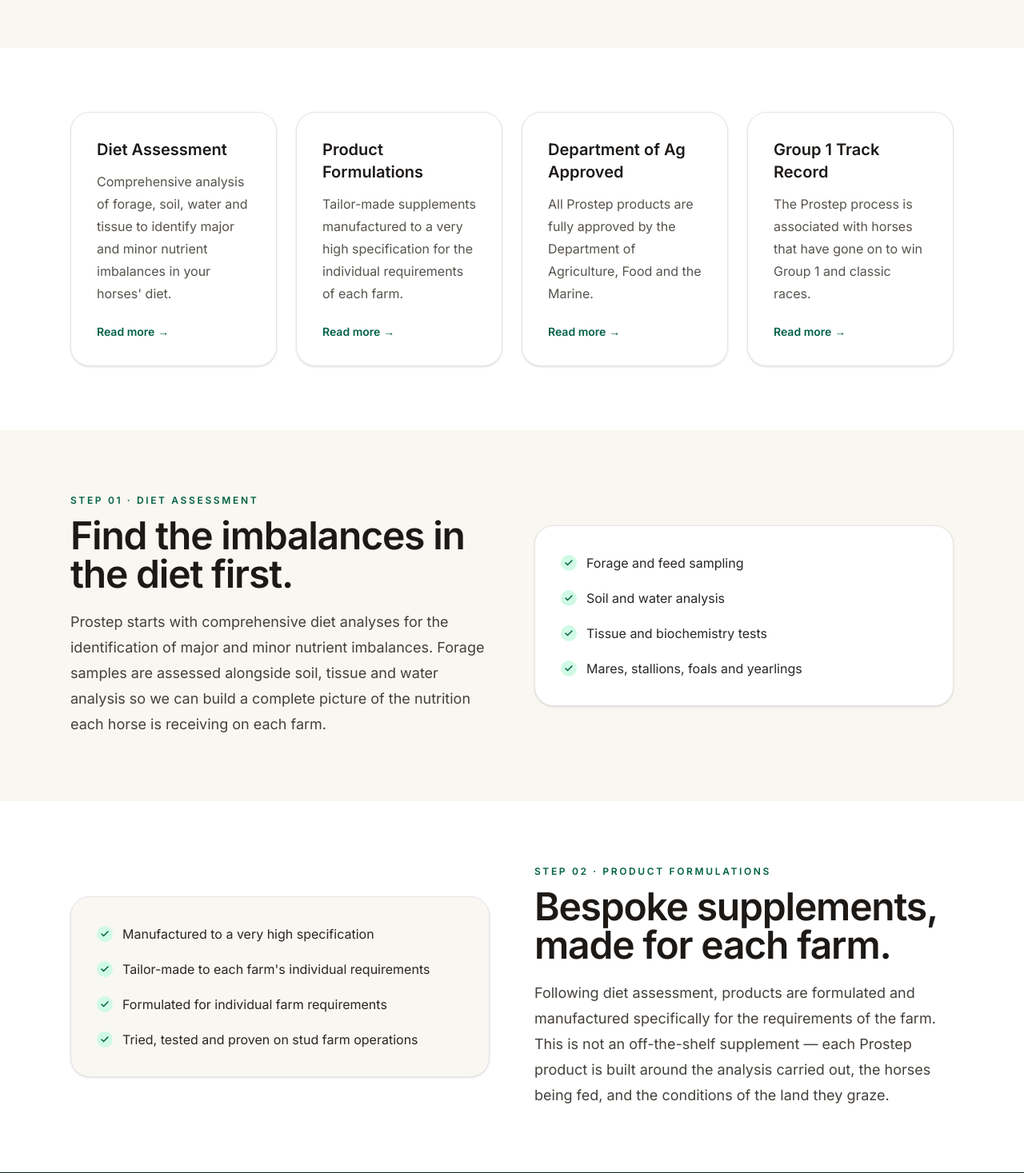
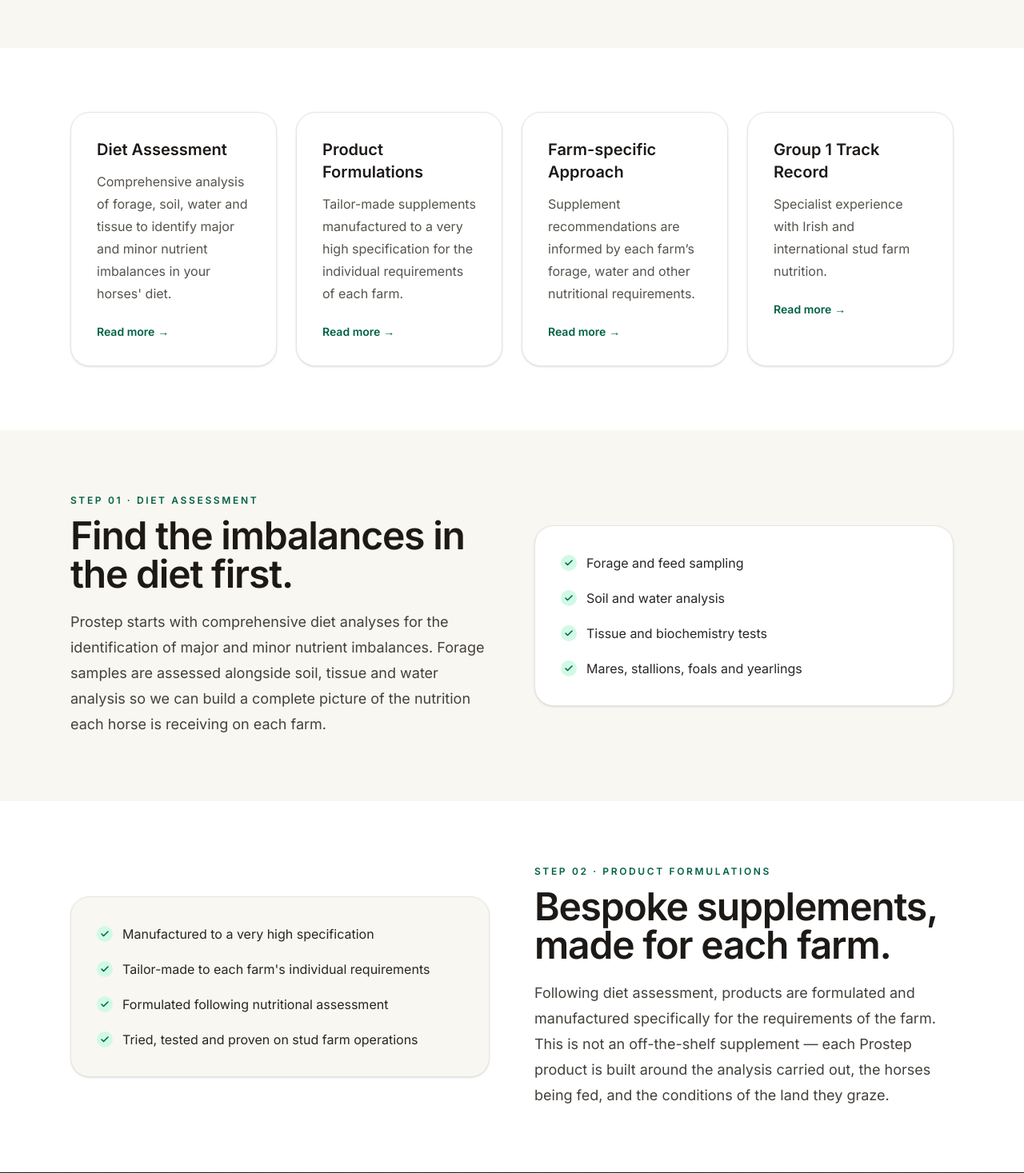
Before and after one commit to EvanM7/tim-bourke-associates-website, a Next.js app: page /prostep in a window 1280 px wide. Shown: the part 570-2037 px from the top of the page at 80% size. Built offline with nearby package versions, Linux system fonts and the light colour scheme; a web font is replaced by a local one.

Commit message:
fix: remove unverified Prostep approval claims and broken section link
- Replace unsupported regulatory claim in metadata and feature card
- Link farm-specific nutrition card to existing formulations section
- Tighten repeated formulation bullet and racing claim

```diff
--- a/app/prostep/page.tsx
+++ b/app/prostep/page.tsx
@@ -7,7 +7,7 @@ import Link from "next/link";
 export const metadata: Metadata = {
   title: "Prostep | Equine Supplements by Tim Bourke & Associates",
   description:
-    "Prostep — bespoke equine supplements from Tim Bourke & Associates. Tailor-made products approved by the Department of Agriculture, Food and the Marine, used by stud farms producing Group 1 and classic race winners.",
+    "Prostep provides tailored equine nutritional assessment and bespoke supplement formulations for stud farms and horse owners.",
   alternates: {
     canonical: "/prostep",
   },
@@ -25,13 +25,13 @@ const pillars = [
     href: "#product-formulations",
   },
   {
-    title: "Department of Ag Approved",
-    text: "All Prostep products are fully approved by the Department of Agriculture, Food and the Marine.",
-    href: "#approved",
+    title: "Farm-specific Approach",
+    text: "Supplement recommendations are informed by each farm’s forage, water and other nutritional requirements.",
+    href: "#product-formulations",
   },
   {
     title: "Group 1 Track Record",
-    text: "The Prostep process is associated with horses that have gone on to win Group 1 and classic races.",
+    text: "Specialist experience with Irish and international stud farm nutrition.",
     href: "#track-record",
   },
 ];
@@ -138,7 +138,7 @@ export default function ProstepPage() {
                 {[
                   "Manufactured to a very high specification",
                   "Tailor-made to each farm's individual requirements",
-                  "Formulated for individual farm requirements",
+                  "Formulated following nutritional assessment",
                   "Tried, tested and proven on stud farm operations",
                 ].map((item) => (
                   <li key={item} className="flex gap-3 text-stone-800">
```
